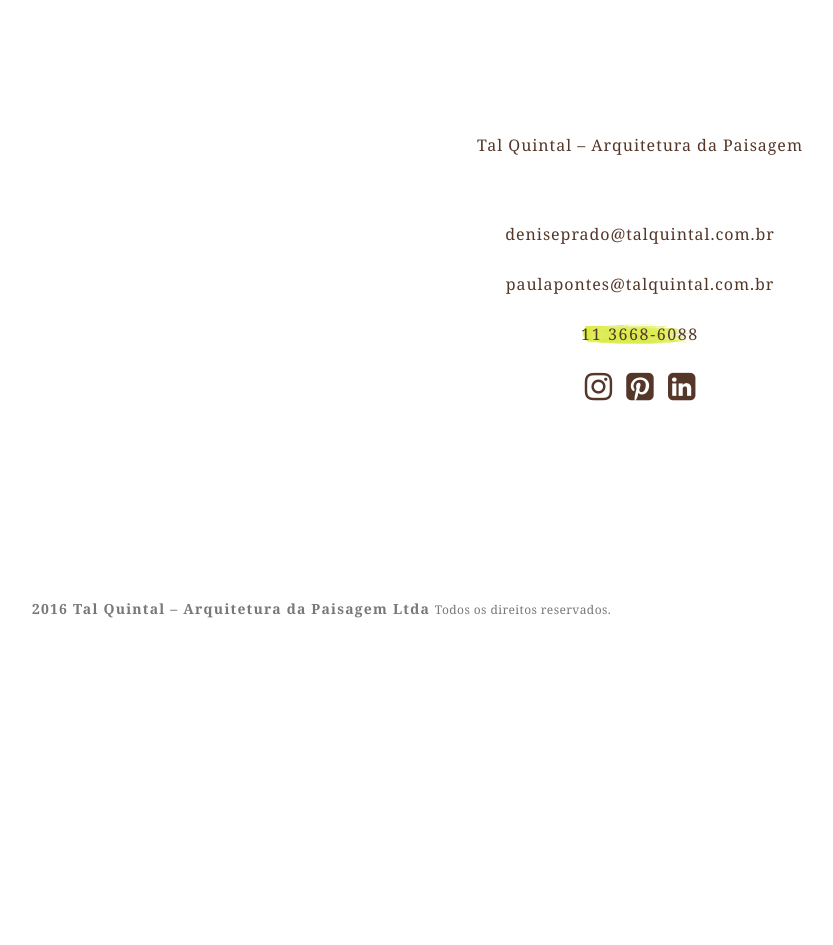
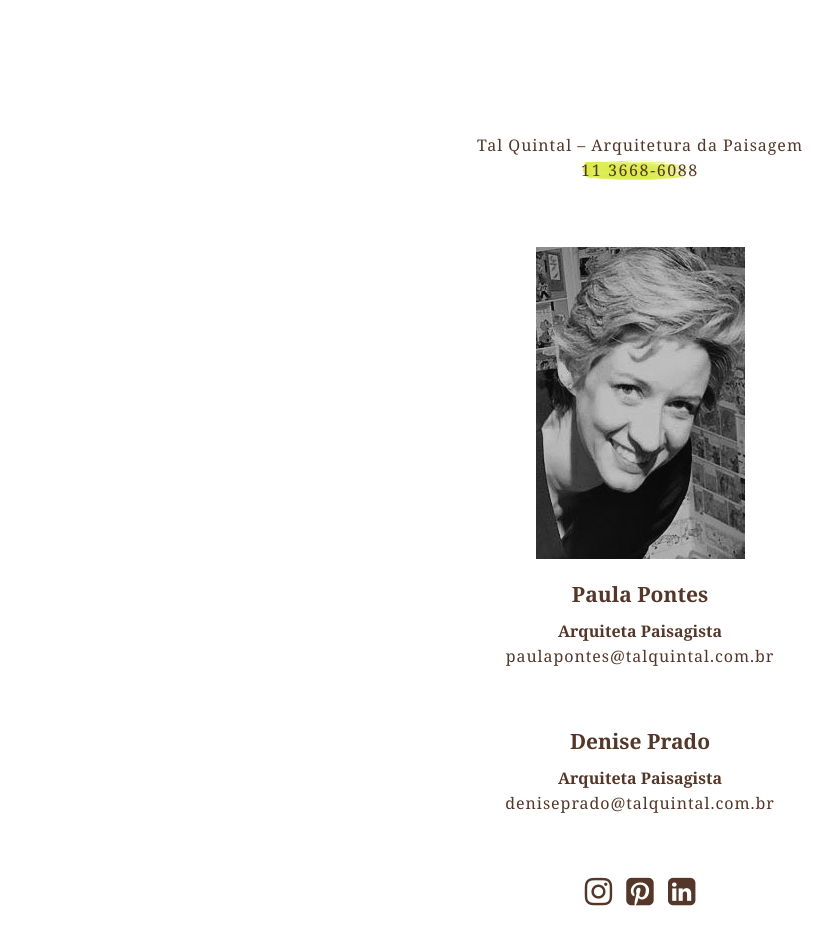
Before and after one commit to rodrigohgpontes/talquintal, a plain HTML site: page index.html in a window 1280 px wide. Shown: the part 8640-9585 px from the top of the page, without its empty margins (0-833 px from the left). Before the commit the page ends 9306 px from the top, so only its background shows below. Drawn offline with Linux system fonts and the light colour scheme.

Commit message:
added socias section

```diff
--- a/assets/css/urku.css
+++ b/assets/css/urku.css
@@ -69,12 +69,20 @@ h3 {
   text-align:center"
 }
 
-.bg-hist, .bg-clientes, .bg-fone {
+.bg-hist, .bg-clientes, .bg-fone, .bg-socias {
 	height: auto;
 	background-image: url("../img/pincelada.png");
 	background-repeat: no-repeat;
 	background-size: 100% 100%;
 	background-position: 0 0;
+}
+
+.socia {
+  margin-bottom: 60px;
+}
+
+.socia img, .socia p {
+  margin: 0;
 }
 
 .rk-header {
--- a/index.html
+++ b/index.html
@@ -2868,28 +2868,25 @@ Adicionar fotos Paula e Denise -->
     </div>
     </div>
 
-      <!-- </div> -->
-    <!-- <div class="ae-grid au-pt-2" style="padding-top: 70px" > -->
-        <!-- <div class="ae-grid__item item-lg-8 item-lg--offset-2"> -->
-          <!-- <h4 class="ae-u-bolder" >Sócias</h4> -->
-
-        <!-- </div> -->
-      <!-- </div>     -->
-
-
-    <!-- <div class="ae-grid au-xs-ta-center au-mb-4"> -->
-        <!-- <div class="ae-grid__item item-lg-6 ae-kappa au-mb-3"><img src="assets/img/team-1.jpg" alt="" class="au-mb-3"> -->
-          <!-- <h5 class="ae-u-bolder au-mt-2">Paula Pontes</h5> -->
-          <!-- <p class="ae-u-bolder au-mb-3">Arquiteta Paisagista</p> -->
-          <!-- <p class="au-lg-ta-left au-mb-3 au-pl-4 au-pr-4">mini-bio....</p> -->
-        <!-- </div> -->
-        <!-- <div class="ae-grid__item item-lg-6 ae-kappa au-mb-3"><img src="assets/img/team-2.jpg" alt="" class="au-mb-3"> -->
-          <!-- <h5 class="ae-u-bolder au-mt-2">Denise Prado</h5> -->
-          <!-- <p class="ae-u-bolder au-mb-3">Arquiteta Paisagista</p> -->
-          <!-- <p class="au-lg-ta-left au-mb-3 au-pl-4 au-pr-4">mini-bio....</p> -->
-      <!-- </div> -->
-
-      <!-- </div> -->
+     <!-- <div class="ae-grid__item item-lg-12"  >
+          <div class="h3"><h3 class="bg-socias">Sócias</h3></div>
+
+    <div class="ae-grid au-xs-ta-center au-mb-4">
+        <div class="ae-grid__item item-lg-6 ae-kappa au-mb-3">
+          <img src="assets/img/paulapontes.jpg" alt="" class="au-mb-3">
+          <h5 class="ae-u-bolder au-mt-2">Paula Pontes</h5>
+          <p class="ae-u-bolder au-mb-3">Arquiteta Paisagista</p>
+          <p class="au-lg-ta-left au-mb-3 au-pl-4 au-pr-4">mini-bio....</p>
+        </div>
+        <div class="ae-grid__item item-lg-6 ae-kappa au-mb-3">
+          <img src="assets/img/deniseprado.jpg" alt="" class="au-mb-3">
+          <h5 class="ae-u-bolder au-mt-2">Denise Prado</h5>
+          <p class="ae-u-bolder au-mb-3">Arquiteta Paisagista</p>
+          <p class="au-lg-ta-left au-mb-3 au-pl-4 au-pr-4">mini-bio....</p>
+      </div>
+
+      </div>
+    </div> -->
 
     <div class="ae-container-fluid ae-container-fluid--inner rk-main" id="clientes">
 
@@ -2962,9 +2959,29 @@ Adicionar fotos Paula e Denise -->
           <div class="ae-grid ae-grid--collapse">
 
             <div class="ae-grid__item item-lg-12 au-xs-ta-center " style="text-align: center">
-              <p class="au-mb-4 contact__addr">Tal Quintal – Arquitetura da Paisagem</p>
-              <p><span class="contact__email au-block au-truncate">deniseprado@talquintal.com.br</span><br><span class="contact__email au-block au-truncate">paulapontes@talquintal.com.br</span><br><span class="contact__phone bg-fone" > 11 3668-6088</span></p>
-              <p>
+              <p class="au-mb-4 contact__addr">
+                Tal Quintal – Arquitetura da Paisagem<br>
+                <span class="contact__phone bg-fone" > 11 3668-6088</span>
+              </p>
+
+              <div class="socia">
+                <img src="assets/img/paulapontes.jpg" alt="" class="au-mb-3 foto-socia">
+                <h5 class="ae-u-bolder au-mt-2">Paula Pontes</h5>
+                <p class="ae-u-bolder au-mb-3">Arquiteta Paisagista</p>
+                <p>
+                  <span class="contact__email au-block au-truncate">paulapontes@talquintal.com.br</span></p>
+                <p>
+              </div>
+
+              <div class="socia">
+                <!-- <img src="assets/img/deniseprado.jpg" alt="" class="au-mb-3"> -->
+                <h5 class="ae-u-bolder au-mt-2">Denise Prado</h5>
+                <p class="ae-u-bolder au-mb-3">Arquiteta Paisagista</p>
+                <p>
+                  <span class="contact__email au-block au-truncate">deniseprado@talquintal.com.br</span>
+                <p>
+              </div>
+
                 <a href="https://www.instagram.com/tal_quintal" target="_blank" style="margin-right: 10px">
                    <i class="fa fa-2x fa-instagram"></i>
                 </a>
```
Also changed, not shown: assets/img/paulapontes.jpg (added).
